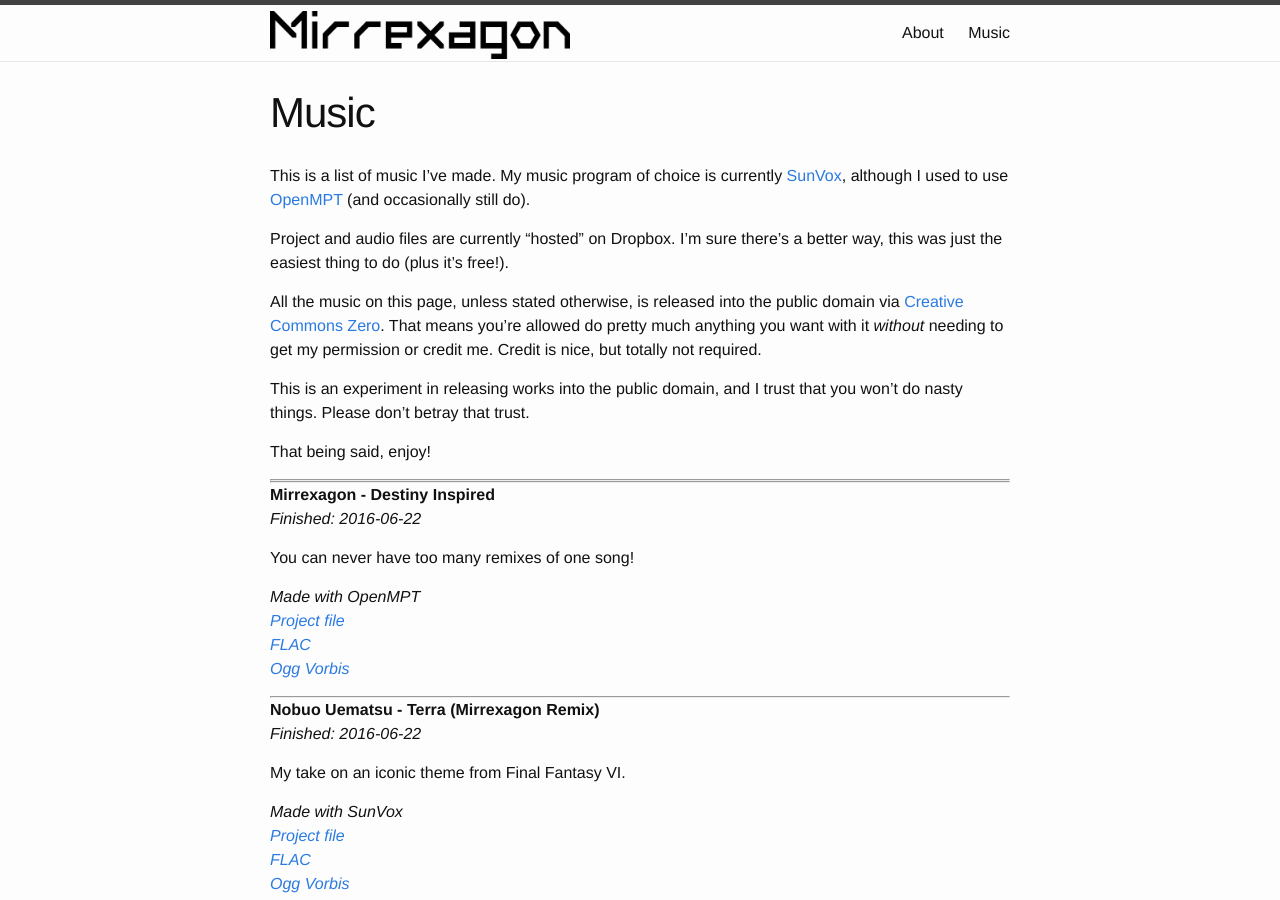
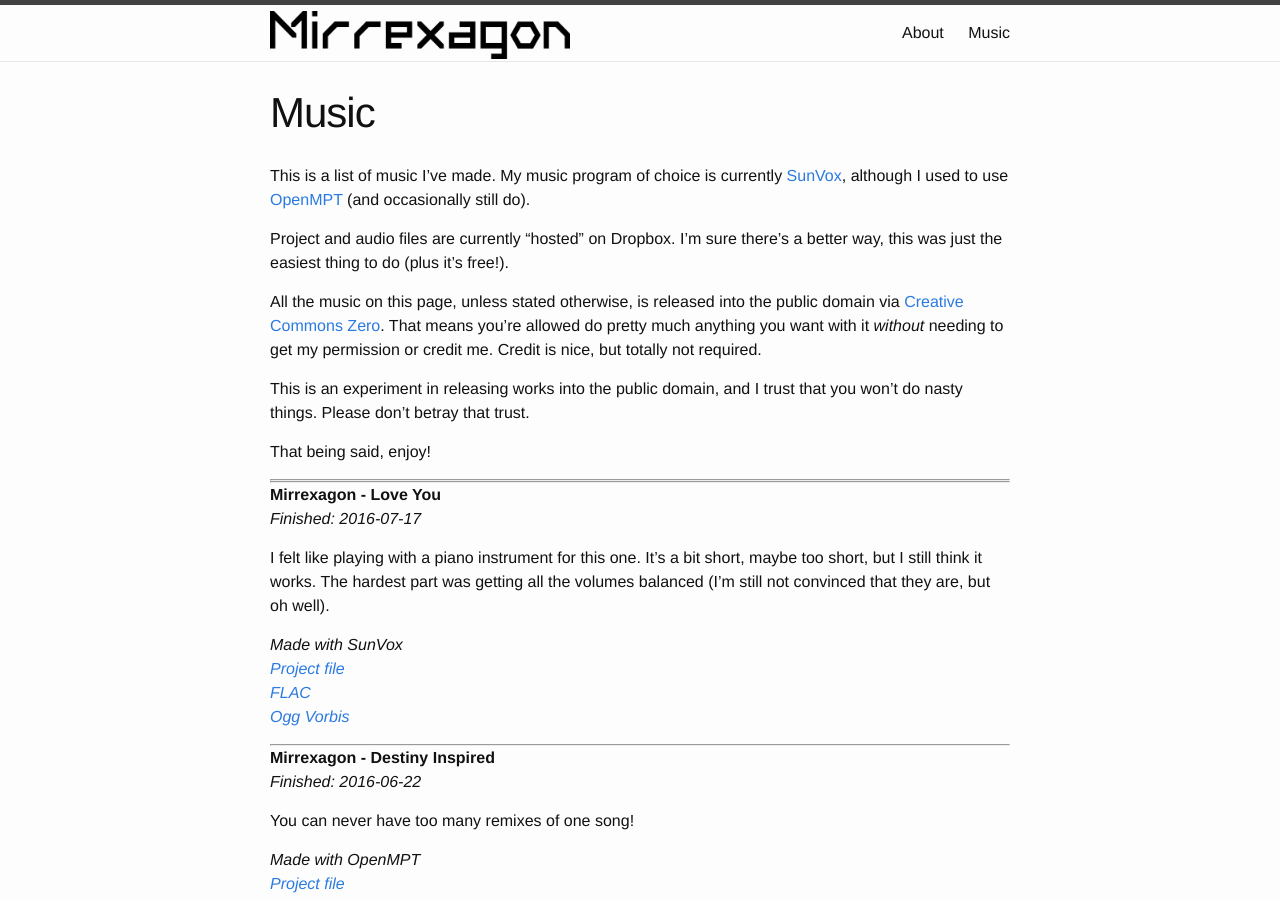
Before and after one commit to legospacy/legospacy.github.io, a Jekyll site: the page built from music.md, in a window 1280 px wide and 900 px high. Built offline with Jekyll 4.4.1, drawn with Linux system fonts in a browser that asks for light colours; some of the changed lines change nothing that is shown.

Commit message:
Add music: Love You

```diff
--- a/_data/music.yaml
+++ b/_data/music.yaml
@@ -1,68 +1,84 @@
 ---
-- filename: mirrexagon_-_destiny_inspired.it
-  comment: You can never have too many remixes of one song!
-  ext: it
+- ext: sunvox
+  program: SunVox
+  tags:
+    Title: Love You
+    Date: 2016-07-17
+    Artist: Mirrexagon
+  filename: mirrexagon_-_love_you.sunvox
+  comment: I felt like playing with a piano instrument for this one. It's a bit short,
+    maybe too short, but I still think it works. The hardest part was getting all
+    the volumes balanced (I'm still not convinced that they are, but oh well).
+- ext: it
+  program: OpenMPT
   tags:
     Title: Destiny Inspired
     Date: 2016-06-22
     Artist: Mirrexagon
-  program: OpenMPT
-- filename: nobuo_uematsu_-_terra.sunvox
-  comment: 'My take on an iconic theme from Final Fantasy VI.
-
-'
-  ext: sunvox
+  filename: mirrexagon_-_destiny_inspired.it
+  comment: You can never have too many remixes of one song!
+- ext: sunvox
+  program: SunVox
   tags:
     Title: Terra (Mirrexagon Remix)
     Date: 2016-06-22
     Artist: Nobuo Uematsu
+  filename: nobuo_uematsu_-_terra.sunvox
+  comment: 'My take on an iconic theme from Final Fantasy VI.
+
+'
+- ext: sunvox
   program: SunVox
-- filename: mirrexagon_-_swagger.sunvox
-  comment: It took me a while to come up with a name for this, but I think "Swagger"
-    describes it perfectly. I accidentally made the ending somewhat unsatisfying,
-    so be prepared to want to listen to this over and over forever.
-  ext: sunvox
   tags:
     Title: Swagger
     Date: 2016-01-28
     Artist: Mirrexagon
+  filename: mirrexagon_-_swagger.sunvox
+  comment: It took me a while to come up with a name for this, but I think "Swagger"
+    describes it perfectly. I accidentally made the ending somewhat unsatisfying,
+    so be prepared to want to listen to this over and over forever.
+- ext: sunvox
   program: SunVox
-- filename: mirrexagon_-_little_battle_chip.sunvox
-  comment: A random chiptune appeared!
-  ext: sunvox
   tags:
     Title: Little Battle Chip
     Date: 2016-01-08
     Artist: Mirrexagon
+  filename: mirrexagon_-_little_battle_chip.sunvox
+  comment: A random chiptune appeared!
+- ext: sunvox
   program: SunVox
-- filename: drax_-_tristesse_(mirrexagon_wobble_remix).sunvox
-  comment: I was trying to make a wobble bass in SunVox. I also was trying to transcribe
-    this song. I combined the two!
-  ext: sunvox
   tags:
     Title: Tristesse (Mirrexagon Wobble Remix)
     Date: 2015-12-03
     Artist: DRAX
+  filename: drax_-_tristesse_(mirrexagon_wobble_remix).sunvox
+  comment: I was trying to make a wobble bass in SunVox. I also was trying to transcribe
+    this song. I combined the two!
+- ext: sunvox
   program: SunVox
-- filename: mirrexagon_-_dream_march.sunvox
-  comment: This sat in my WIP folder for ages because I thought it was too short,
-    but nothing I added sounded good. I think it's actually pretty great as is.
-  ext: sunvox
   tags:
     Title: Dream March
     Date: 2015-12-01
     Artist: Mirrexagon
+  filename: mirrexagon_-_dream_march.sunvox
+  comment: This sat in my WIP folder for ages because I thought it was too short,
+    but nothing I added sounded good. I think it's actually pretty great as is.
+- ext: sunvox
   program: SunVox
-- filename: mirrexagon_-_city_night.sunvox
+  tags:
+    Artist: Mirrexagon
+    Date: 2015-11-29
+    Title: City Night
+  filename: mirrexagon_-_city_night.sunvox
   comment: This one was sitting around in my WIP folder for ages, until I eventually
     decided to just call it finished.
-  ext: sunvox
+- ext: sunvox
+  program: SunVox
   tags:
-    Title: City Night
-    Date: 2015-11-29
+    Title: Demo One
+    Date: 2015-11-06
     Artist: Mirrexagon
-  program: SunVox
-- filename: mirrexagon_-_demo_one.sunvox
+  filename: mirrexagon_-_demo_one.sunvox
   comment: 'Now this, this is a big one.
 
 
@@ -79,81 +95,80 @@
     in all its glory!
 
 '
-  ext: sunvox
-  tags:
-    Title: Demo One
-    Date: 2015-11-06
-    Artist: Mirrexagon
+- ext: sunvox
   program: SunVox
-- filename: mirrexagon_-_dont_cry.sunvox
-  comment: I was originally hesitant to publish this, thinking it too short and not
-    very high quality, but in the end I think it's alright.
-  ext: sunvox
   tags:
     Title: Don't Cry
     Date: 2015-03-21
     Artist: Mirrexagon
+  filename: mirrexagon_-_dont_cry.sunvox
+  comment: I was originally hesitant to publish this, thinking it too short and not
+    very high quality, but in the end I think it's alright.
+- ext: sunvox
   program: SunVox
-- filename: mirrexagon_-_sundance.sunvox
-  comment: I played around with a few new things with this one, namely tempo and style
-    changes. I'm pretty happy how it turned out.
-  ext: sunvox
   tags:
     Title: Sundance
     Date: 2015-02-12
     Artist: Mirrexagon
+  filename: mirrexagon_-_sundance.sunvox
+  comment: I played around with a few new things with this one, namely tempo and style
+    changes. I'm pretty happy how it turned out.
+- ext: sunvox
   program: SunVox
-- filename: mirrexagon_-_power_on.sunvox
-  comment: I'm not entirely sure what to call this. Fast-paced techno thing? I didn't
-    pay much attention when I was making this, or at least I barely remember doing
-    it.
-  ext: sunvox
   tags:
     Title: Power On
     Date: 2015-02-06
     Artist: Mirrexagon
-  program: SunVox
-- filename: mirrexagon_-_trudge.it
-  comment: A chiptune, through and through. I returned to OpenMPT briefly to make
-    this after having switched to SunVox a while back.
-  ext: it
+  filename: mirrexagon_-_power_on.sunvox
+  comment: I'm not entirely sure what to call this. Fast-paced techno thing? I didn't
+    pay much attention when I was making this, or at least I barely remember doing
+    it.
+- ext: it
+  program: OpenMPT
   tags:
     Title: Trudge
     Date: 2015-02-04
     Artist: Mirrexagon
-  program: OpenMPT
-- filename: mirrexagon_-_basement.sunvox
+  filename: mirrexagon_-_trudge.it
+  comment: A chiptune, through and through. I returned to OpenMPT briefly to make
+    this after having switched to SunVox a while back.
+- ext: sunvox
+  program: SunVox
+  tags:
+    Artist: Mirrexagon
+    Title: Basement
+  filename: mirrexagon_-_basement.sunvox
   comment: One of my first SunVox songs. It's more an ambient loop than a song.
-  ext: sunvox
+- ext: sunvox
+  program: SunVox
   tags:
-    Title: Basement
     Artist: Mirrexagon
-  program: SunVox
-- filename: mirrexagon_-_candy_stall.sunvox
+    Title: Candy Stall
+  filename: mirrexagon_-_candy_stall.sunvox
   comment: I don't usually write upbeat happy songs (for whatever reason), but this
     is one!
-  ext: sunvox
+- ext: sunvox
+  program: SunVox
   tags:
-    Title: Candy Stall
     Artist: Mirrexagon
-  program: SunVox
-- filename: mirrexagon_-_castle.sunvox
+    Title: Castle
+  filename: mirrexagon_-_castle.sunvox
   comment: I think this one sounds a bit medieval, hence the name.
-  ext: sunvox
+- ext: it
+  program: OpenMPT
   tags:
-    Title: Castle
+    Title: Chip Thing
     Artist: Mirrexagon
-  program: SunVox
-- filename: mirrexagon_-_chipthing.it
+  filename: mirrexagon_-_chipthing.it
   comment: My first foray into using only simple waveforms in a song (ie. chiptune).
     I was trying to make a dubstep-like wobble bass, but it didn't work out and so
     I made this instead.
-  ext: it
+- ext: sunvox
+  program: SunVox
   tags:
-    Title: Chip Thing
-    Artist: Mirrexagon
-  program: OpenMPT
-- filename: yasunori_mitsuda_-_chrono_trigger_battle_1_(mirrexagon_remix).sunvox
+    Title: Chrono Trigger Battle 1 (Mirrexagon Remix)
+    Artist: Yasunori Mitsuda
+  filename: yasunori_mitsuda_-_chrono_trigger_battle_1_(mirrexagon_remix).sunvox
   comment: 'Electronic remix of the Chrono Trigger battle music.
 
 
@@ -161,12 +176,12 @@
     awesome!
 
 '
-  ext: sunvox
+- ext: it
+  program: OpenMPT
   tags:
-    Title: Chrono Trigger Battle 1 (Mirrexagon Remix)
-    Artist: Yasunori Mitsuda
-  program: SunVox
-- filename: mirrexagon_-_destiny.it
+    Title: Destiny
+    Artist: Mirrexagon
+  filename: mirrexagon_-_destiny.it
   comment: '"You can''t escape your destiny."
 
 
@@ -174,32 +189,32 @@
     it from "Inside a Dream" by Awesome and have since heard it in quite a few songs.
 
 '
-  ext: it
-  tags:
-    Title: Destiny
-    Artist: Mirrexagon
+- ext: it
   program: OpenMPT
-- filename: mirrexagon_-_destiny_redux.it
-  comment: A remix of my own song "Destiny"! This version is more fast-paced, and
-    still retains a lot of the original.
-  ext: it
   tags:
     Title: Destiny Redux
     Artist: Mirrexagon
+  filename: mirrexagon_-_destiny_redux.it
+  comment: A remix of my own song "Destiny"! This version is more fast-paced, and
+    still retains a lot of the original.
+- ext: it
   program: OpenMPT
-- filename: david_larson_-_double_rainboom_(mirrexagon_calm_remix).it
+  tags:
+    Title: Double Rainboom (Mirrexagon Calm Remix)
+    Artist: David Larson
+  filename: david_larson_-_double_rainboom_(mirrexagon_calm_remix).it
   comment: 'A calm remix of the Double Rainboom theme, without vocals.
 
 
     I also did a non-calm techno remix before this one, which has the vocals.
 
 '
-  ext: it
+- ext: it
+  program: OpenMPT
   tags:
-    Title: Double Rainboom (Mirrexagon Calm Remix)
-    Artist: David Larson
-  program: OpenMPT
-- filename: david_larson_-_double_rainboom_(mirrexagon_techno_remix).it
+    Title: Double Rainboom (Mirrexagon Techno Remix)
+    Artist: David Larson, Mandopony
+  filename: david_larson_-_double_rainboom_(mirrexagon_techno_remix).it
   comment: 'A remix of the theme of Double Rainboom, an MLP: FiM fan animation made
     by people all over the world (or something like that), that sadly was taken down
     by the lead producer. You can still find it online though.
@@ -209,32 +224,32 @@
     track uncompressed.
 
 '
-  ext: it
+- ext: it
+  program: OpenMPT
   tags:
-    Title: Double Rainboom (Mirrexagon Techno Remix)
-    Artist: David Larson, Mandopony
-  program: OpenMPT
-- filename: mirrexagon_-_dream.it
+    Title: Dream
+    Artist: Mirrexagon
+  filename: mirrexagon_-_dream.it
   comment: '"When you dream, you can do anything."
 
 
     I liked this sample so much, I made a song that used only it!
 
 '
-  ext: it
-  tags:
-    Title: Dream
-    Artist: Mirrexagon
-  program: OpenMPT
-- filename: mirrexagon_-_fate_of_the_world.sunvox
-  comment: A fast paced mostly electronic song. I rank this pretty highly in all the
-    songs I've made.
-  ext: sunvox
+- ext: sunvox
+  program: SunVox
   tags:
     Title: Fate of the World
     Artist: Mirrexagon
-  program: SunVox
-- filename: mirrexagon_-_final_sacrifice.it
+  filename: mirrexagon_-_fate_of_the_world.sunvox
+  comment: A fast paced mostly electronic song. I rank this pretty highly in all the
+    songs I've made.
+- ext: it
+  program: OpenMPT
+  tags:
+    Title: Final Sacrifice
+    Artist: Mirrexagon
+  filename: mirrexagon_-_final_sacrifice.it
   comment: '"The Final Sacrifice is your life."
 
 
@@ -242,21 +257,21 @@
     the first)! Chord progression comes from "destiny" by Radix.
 
 '
-  ext: it
+- ext: sunvox
+  program: SunVox
   tags:
-    Title: Final Sacrifice
+    Title: Fluorescent
     Artist: Mirrexagon
-  program: OpenMPT
-- filename: mirrexagon_-_fluorescent.sunvox
+  filename: mirrexagon_-_fluorescent.sunvox
   comment: A full-on electronic song with an awesome (if I do say so myself) bass
     line. I was pretty amazed at myself when I made this, and I still (as of March
     2016) think it's one of the best songs I've ever made.
-  ext: sunvox
+- ext: sunvox
+  program: SunVox
   tags:
-    Title: Fluorescent
-    Artist: Mirrexagon
-  program: SunVox
-- filename: nightradio_-_follow_the_sun_(mirrexagon_remix).sunvox
+    Title: Follow the Sun (Mirrexagon Remix)
+    Artist: NightRadio
+  filename: nightradio_-_follow_the_sun_(mirrexagon_remix).sunvox
   comment: 'Follow the Sun is one of the example songs bundled with SunVox, and it''s
     also written by the creator. It''s my favourite of the example songs.
 
@@ -265,44 +280,44 @@
     so I suppose this is kind of an edit as well?
 
 '
-  ext: sunvox
-  tags:
-    Title: Follow the Sun (Mirrexagon Remix)
-    Artist: NightRadio
+- ext: sunvox
   program: SunVox
-- filename: mirrexagon_-_ghostly_touch.sunvox
-  comment: I was playing around with sines, filters and LFOs. Not my greatest work,
-    but still alright.
-  ext: sunvox
   tags:
     Title: Ghostly Touch
     Artist: Mirrexagon
-  program: SunVox
-- filename: mirrexagon_-_glow.it
+  filename: mirrexagon_-_ghostly_touch.sunvox
+  comment: I was playing around with sines, filters and LFOs. Not my greatest work,
+    but still alright.
+- ext: it
+  program: OpenMPT
+  tags:
+    Title: Glow
+    Artist: Mirrexagon
+  filename: mirrexagon_-_glow.it
   comment: '"Bask in the glow, and let it absorb you. Let everything wash away."
 
 
     This song apparently invokes images of a forest glade.
 
 '
-  ext: it
+- ext: it
+  program: OpenMPT
   tags:
-    Title: Glow
+    Title: Lost
     Artist: Mirrexagon
-  program: OpenMPT
-- filename: mirrexagon_-_lost.it
+  filename: mirrexagon_-_lost.it
   comment: '"It is all too easy to become lost in the pure vastness of a mind."
 
 
     Guitars! One of which is my sample, the other comes from "guitarv2" by Buzzer.
 
 '
-  ext: it
+- ext: it
+  program: OpenMPT
   tags:
-    Title: Lost
+    Title: March
     Artist: Mirrexagon
-  program: OpenMPT
-- filename: mirrexagon_-_march.it
+  filename: mirrexagon_-_march.it
   comment: 'A short, mostly acoustic piece (as acoustic as you can get with samples,
     anyway).
 
@@ -311,20 +326,20 @@
     a song with that in it!
 
 '
-  ext: it
-  tags:
-    Title: March
-    Artist: Mirrexagon
-  program: OpenMPT
-- filename: mirrexagon_-_marimba_thing.sunvox
-  comment: A song made entirely of marimbas, with some nice echo and reverb. Don't
-    mind the unoriginal name.
-  ext: sunvox
+- ext: sunvox
+  program: SunVox
   tags:
     Title: Marimba Thing
     Artist: Mirrexagon
-  program: SunVox
-- filename: mirrexagon_-_never-ending_sorrow.it
+  filename: mirrexagon_-_marimba_thing.sunvox
+  comment: A song made entirely of marimbas, with some nice echo and reverb. Don't
+    mind the unoriginal name.
+- ext: it
+  program: OpenMPT
+  tags:
+    Title: Never-ending Sorrow
+    Artist: Mirrexagon
+  filename: mirrexagon_-_never-ending_sorrow.it
   comment: '"When there is no hope, sorrow overcomes all."
 
 
@@ -339,23 +354,23 @@
     It''s also the second song I ever made.
 
 '
-  ext: it
+- ext: it
+  program: OpenMPT
   tags:
-    Title: Never-ending Sorrow
+    Title: Piano Thing
     Artist: Mirrexagon
-  program: OpenMPT
-- filename: mirrexagon_-_pianothing.it
+  filename: mirrexagon_-_pianothing.it
   comment: 'A calm song featuring a piano from a song by Awesome.I rather like this
     one. I didn''t have any other ideas for what to call it, so the name isn''t very
     original.
 
 '
-  ext: it
+- ext: it
+  program: OpenMPT
   tags:
-    Title: Piano Thing
+    Title: Playing
     Artist: Mirrexagon
-  program: OpenMPT
-- filename: mirrexagon_-_playing.it
+  filename: mirrexagon_-_playing.it
   comment: '"It''s just a little fun."
 
 
@@ -363,12 +378,12 @@
     recorded by me.
 
 '
-  ext: it
+- ext: it
+  program: OpenMPT
   tags:
-    Title: Playing
+    Title: Prepare
     Artist: Mirrexagon
-  program: OpenMPT
-- filename: mirrexagon_-_prepare.it
+  filename: mirrexagon_-_prepare.it
   comment: '"Are you ready to face the challenge?"
 
 
@@ -377,12 +392,12 @@
     a synth in the mix. This is what I made.
 
 '
-  ext: it
+- ext: it
+  program: OpenMPT
   tags:
-    Title: Prepare
+    Title: Searching
     Artist: Mirrexagon
-  program: OpenMPT
-- filename: mirrexagon_-_searching.it
+  filename: mirrexagon_-_searching.it
   comment: '"Even though you may never find it, you still keep searching."
 
 
@@ -395,12 +410,12 @@
     the sea near the start of the game, with wind-through-grass noises in the background.
 
 '
-  ext: it
+- ext: sunvox
+  program: SunVox
   tags:
-    Title: Searching
+    Title: Showtime
     Artist: Mirrexagon
-  program: OpenMPT
-- filename: mirrexagon_-_showtime.sunvox
+  filename: mirrexagon_-_showtime.sunvox
   comment: 'Fast-paced endlessly-looping mostly-electronic song, with the plucky instrument
     I love so much.
 
@@ -409,12 +424,12 @@
     again." I absolutely love it.
 
 '
-  ext: sunvox
+- ext: it
+  program: OpenMPT
   tags:
-    Title: Showtime
+    Title: Simplistic
     Artist: Mirrexagon
-  program: SunVox
-- filename: mirrexagon_-_simplistic.it
+  filename: mirrexagon_-_simplistic.it
   comment: '"It''s the simple things that count."
 
 
@@ -423,12 +438,12 @@
     It''s been fixed though.
 
 '
-  ext: it
+- ext: it
+  program: OpenMPT
   tags:
-    Title: Simplistic
-    Artist: Mirrexagon
-  program: OpenMPT
-- filename: koji_kondo_-_song_of_storms_(mirrexagon_16-bit_remix).it
+    Title: Song of Storms (Mirrexagon 16-bit Remix)
+    Artist: Koji Kondo
+  filename: koji_kondo_-_song_of_storms_(mirrexagon_16-bit_remix).it
   comment: '"Here I lie, in this cave,
 
     watching all the storms go by.
@@ -461,49 +476,49 @@
     a story I wrote (it was terrible and it''s gone, don''t ask).
 
 '
-  ext: it
-  tags:
-    Title: Song of Storms (Mirrexagon 16-bit Remix)
-    Artist: Koji Kondo
+- ext: it
   program: OpenMPT
-- filename: mirrexagon_-_tes.it
-  comment: A remix of probably the most famous part of the theme from The Elder Scrolls.
-    I was playing Skyrim around the time I made this.
-  ext: it
   tags:
     Title: The Elder Scrolls
     Artist: Mirrexagon
+  filename: mirrexagon_-_tes.it
+  comment: A remix of probably the most famous part of the theme from The Elder Scrolls.
+    I was playing Skyrim around the time I made this.
+- ext: it
   program: OpenMPT
-- filename: mirrexagon_-_the_end.it
+  tags:
+    Title: The End
+    Artist: Mirrexagon
+  filename: mirrexagon_-_the_end.it
   comment: '"Once you reach the end, all that is left is...nothing. It''s over. It''s
     finished. There is nothing left. And there is nothing you can do about it."
 
 
     I don''t remember what was going through my head when I wrote that quote...'
-  ext: it
+- ext: it
+  program: OpenMPT
   tags:
-    Title: The End
+    Title: Twilight
     Artist: Mirrexagon
-  program: OpenMPT
-- filename: mirrexagon_-_twilight.it
+  filename: mirrexagon_-_twilight.it
   comment: '"Embrace the twilight, live in it. It won\''t last."
 
 
     A little ambient piece that came from messing with a chord entry thing OpenMPT
     has.'
-  ext: it
-  tags:
-    Title: Twilight
-    Artist: Mirrexagon
-  program: OpenMPT
-- filename: mirrexagon_-_weather_factory.sunvox
-  comment: This one's a chiptune. It's one of my first SunVox songs.
-  ext: sunvox
+- ext: sunvox
+  program: SunVox
   tags:
     Title: Weather Factory
     Artist: Mirrexagon
-  program: SunVox
-- filename: daniel_ingram_-_winter_wrap_up_(mirrexagon_remix).it
+  filename: mirrexagon_-_weather_factory.sunvox
+  comment: This one's a chiptune. It's one of my first SunVox songs.
+- ext: it
+  program: OpenMPT
+  tags:
+    Title: Winter Wrap Up (Mirrexagon Remix)
+    Artist: Daniel Ingram
+  filename: daniel_ingram_-_winter_wrap_up_(mirrexagon_remix).it
   comment: 'Yes, I watched MLP: FiM, enjoyed it, and became obsessed with it for a
     while.
 
@@ -512,16 +527,11 @@
     because I''m not too great with transcribing by ear.
 
 '
-  ext: it
-  tags:
-    Title: Winter Wrap Up (Mirrexagon Remix)
-    Artist: Daniel Ingram
-  program: OpenMPT
-- filename: mirrexagon_-_your_destiny_awaits.sunvox
-  comment: My second remix of "Destiny", this time done in SunVox! I have a sort of
-    inside joke with myself that I'll just keep remixing Destiny over and over.
-  ext: sunvox
+- ext: sunvox
+  program: SunVox
   tags:
     Title: Your Destiny Awaits
     Artist: Mirrexagon
-  program: SunVox
+  filename: mirrexagon_-_your_destiny_awaits.sunvox
+  comment: My second remix of "Destiny", this time done in SunVox! I have a sort of
+    inside joke with myself that I'll just keep remixing Destiny over and over.
```
